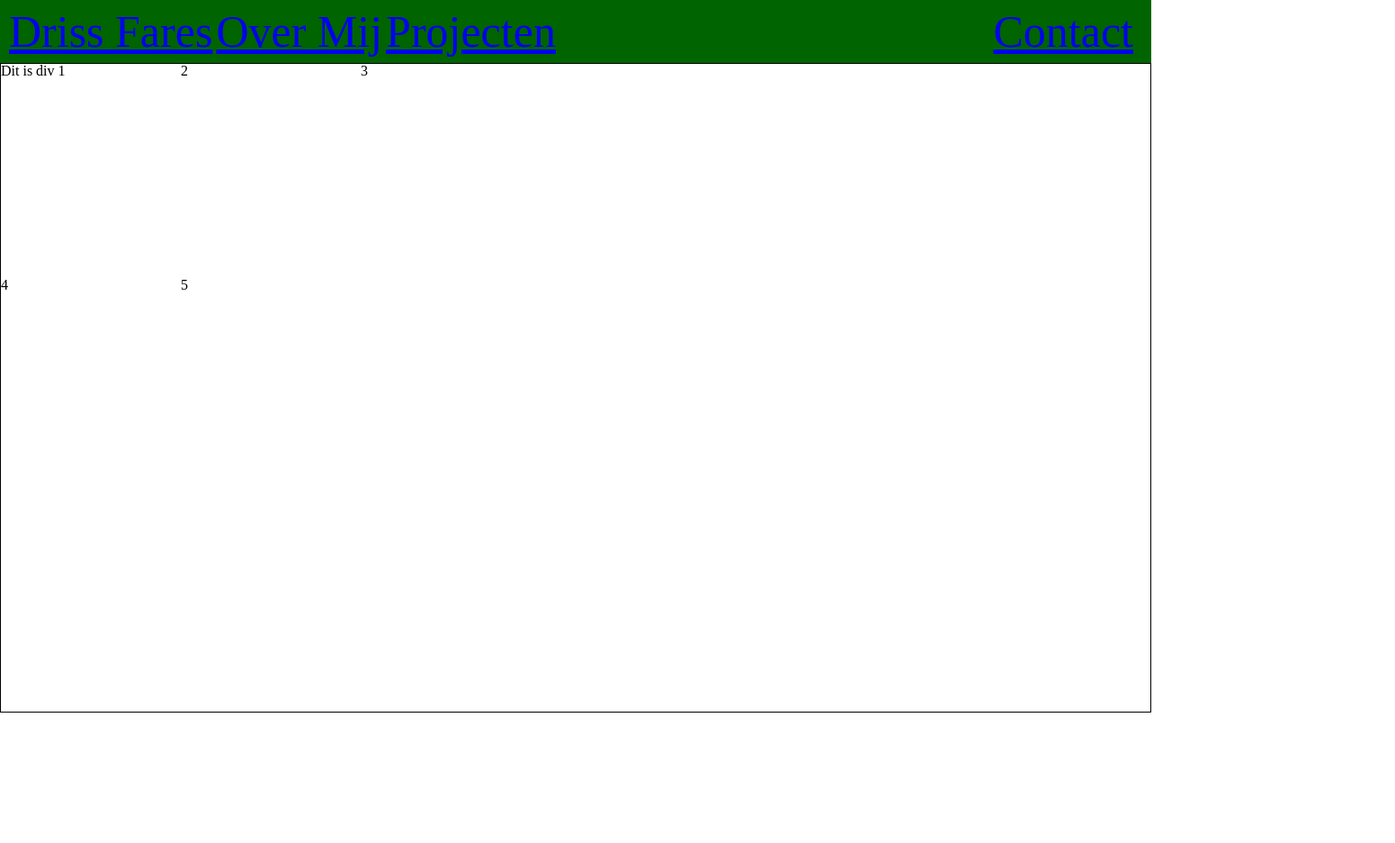
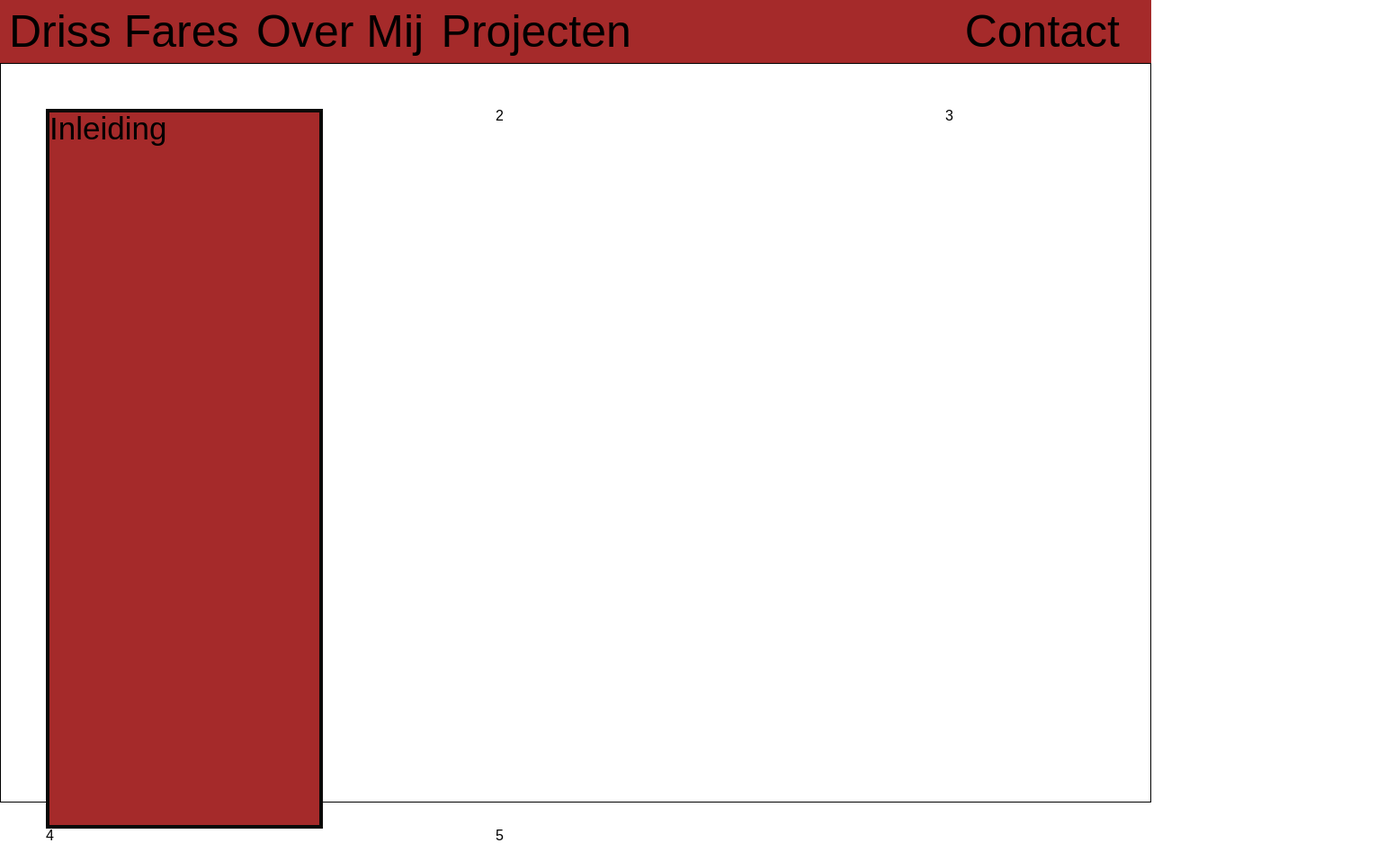
Before and after one commit to DrissFares/pofo, a plain HTML site: page index.html in a window 1280 px wide. Shown: the whole page at 90% size, 1551 px wide, since content can reach past the window. Before the commit the page ends 800 px from the top, so only its background shows below. Drawn offline with Linux system fonts and the light colour scheme.

Commit message:
Initial commit

```diff
--- a/CSS/style.css
+++ b/CSS/style.css
@@ -49,6 +49,7 @@ table {
 
 body {
   background-color: white;
+  font-family: Arial, Helvetica, sans-serif;
 }
 
 
@@ -57,11 +58,14 @@ a {
 
 }
 a:hover{
-  border: 5px solid darkslategrey;
+  border: 4px solid rgb(1, 9, 8);
+  padding: 7px;
+
 }
 #contactstuk{
   float: right;
   margin-right: 10px;
+
 }
 
 main {
@@ -69,14 +73,33 @@ main {
 }
 
 main {
-	background-color: darkgreen;
+	background-color: brown;
 }
 
 .wrapper {
 	display: grid;
-	grid-template-columns: 200px 200px 200px;
-	grid-template-rows: 33% 33% 33%;
+	grid-template-columns: 500px 500px 500px;
+	grid-template-rows: 800px;
 	background-color: rgba(red, green, blue, alpha);
 	border: 1px solid black;
 	height: 90vh;
+	padding: 50px;
+
 }
+a {
+	text-decoration: none;
+	color: black;
+
+	padding: 0 15px 0 0;
+}
+
+h1 {
+	font-size: 35px;
+}
+
+div1 {
+	border: 4px solid rgb(10, 9, 8);
+	width: 300px;
+	background-color: brown;
+
+}
--- a/index.html
+++ b/index.html
@@ -17,9 +17,9 @@
         </div>
     </main>
     <div class="wrapper">
-        <div>
-            Dit is div 1
-        </div>
+        <div1>
+            <h1>Inleiding</h1>
+        </div1>
         <div>2</div>
         <div>3</div>
         <div>4</div>
```
Also changed, not shown: 1 other file.
